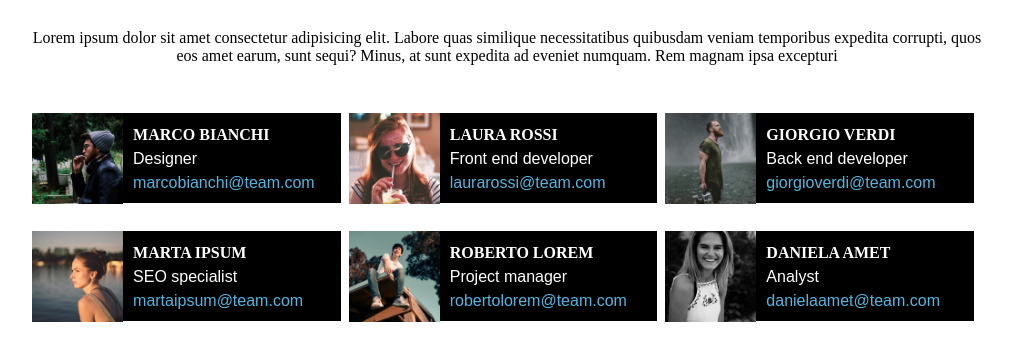
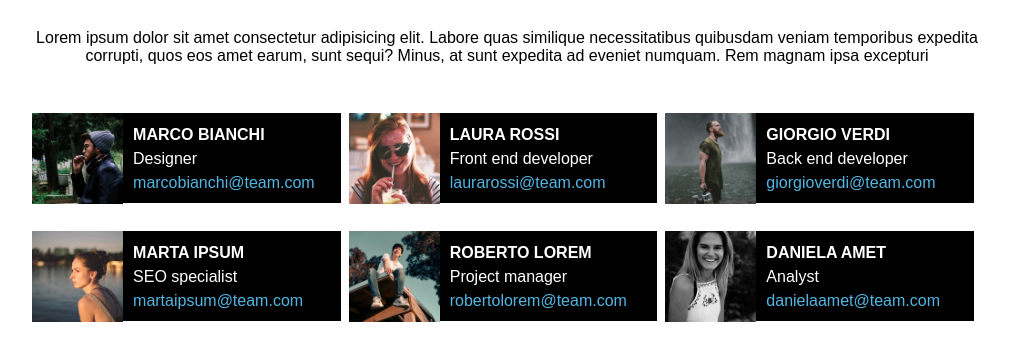
Before and after one commit to Francesco98Welcome/html-css-float-cards, a plain HTML site: page index.html in a window 1280 px wide. Shown: the part 78-438 px from the top of the page, without its empty margins (133-1145 px from the left). Drawn offline with Linux system fonts and the light colour scheme.

Commit message:
end of project.

```diff
--- a/css/style.css
+++ b/css/style.css
@@ -17,7 +17,7 @@ h1 {
 .init-p {
     color: black;
     margin-top: 30px;
-   /* font-family: 'Fredoka', sans-serif;*/
+    font-family: 'Fredoka', sans-serif;
 }
 .general {
     max-width: 950px;
@@ -59,6 +59,7 @@ img {
     text-transform: uppercase;
     margin-top: 13px;
     font-weight: bold;
+    font-family: 'Fredoka' , sans-serif;
 }
 
 .work /*contenuto card */ {
```
Also changed, not shown: css/img/female1.png (deleted), css/img/female2.png (deleted), css/img/female3.png (deleted), css/img/male1.png (deleted), css/img/male2.png (deleted), css/img/male3.png (deleted).
